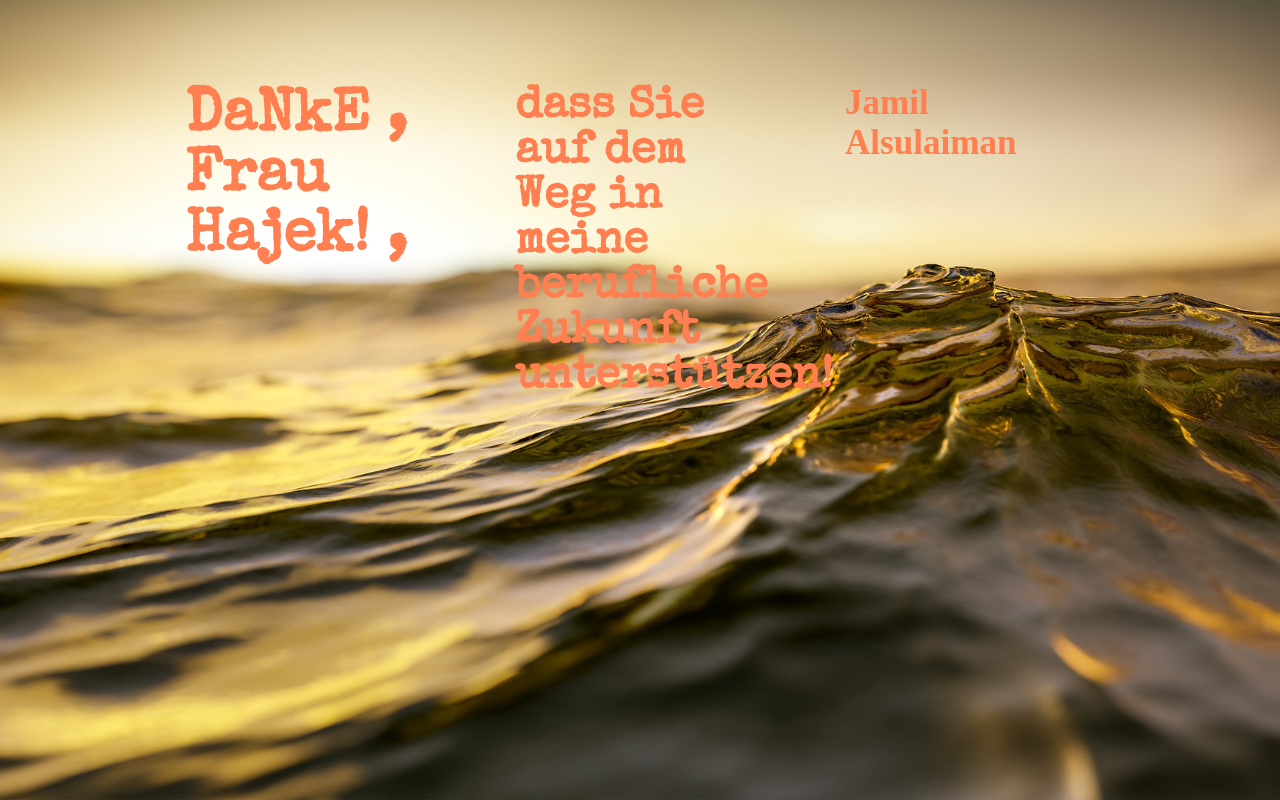
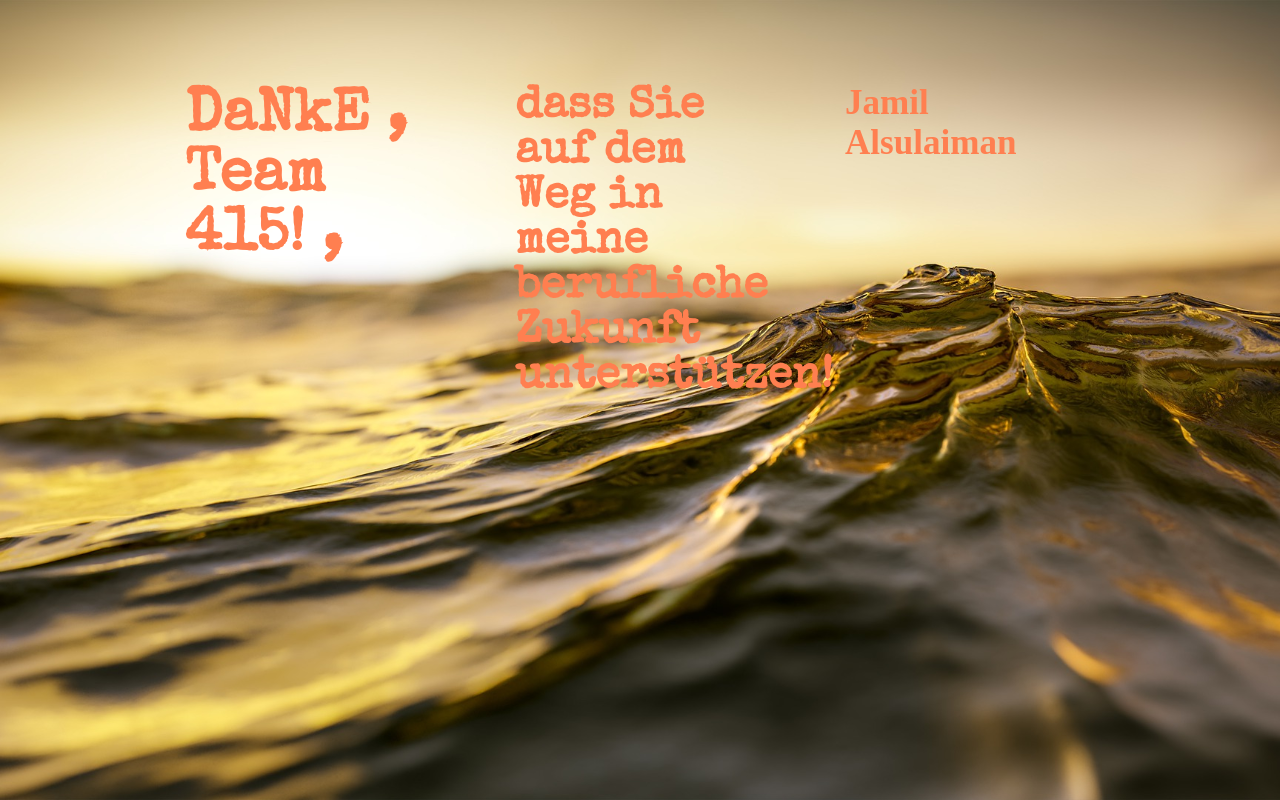
Before and after one commit to jamil61/mymicrosite, a plain HTML site: page index.html in a window 1280 px wide. Shown: the top 800 px of the page. Drawn offline with nearby package versions, Linux system fonts and the light colour scheme; a web font is replaced by a local one.

Commit message:
Update index.html

```diff
--- a/index.html
+++ b/index.html
@@ -78,7 +78,7 @@
  <main>
 
 
-     <div  ><h1>DaNkE , Frau Hajek! ,</h1> </div>
+     <div  ><h1>DaNkE , Team 415! ,</h1> </div>
    <div > <h2>dass Sie auf dem Weg in meine berufliche Zukunft unterstützen!</h2> </div>
      <div><h3>Jamil Alsulaiman</h3></div>
 
```
